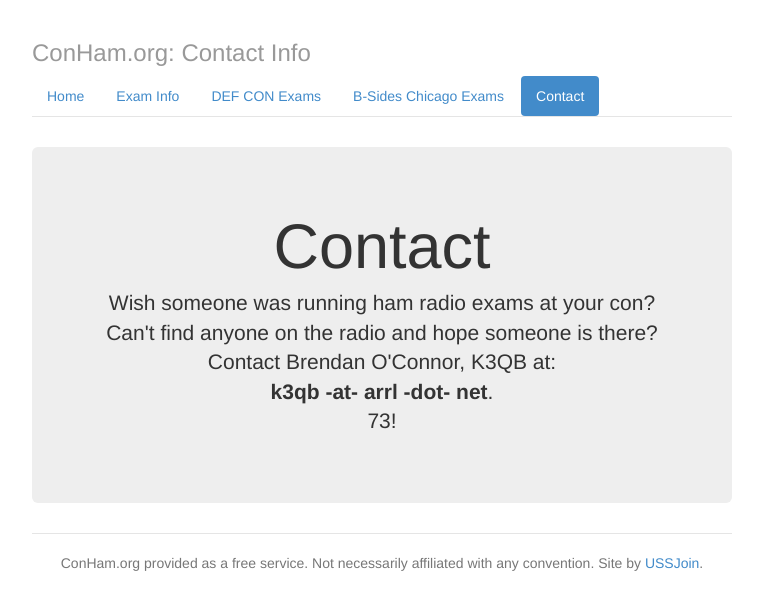
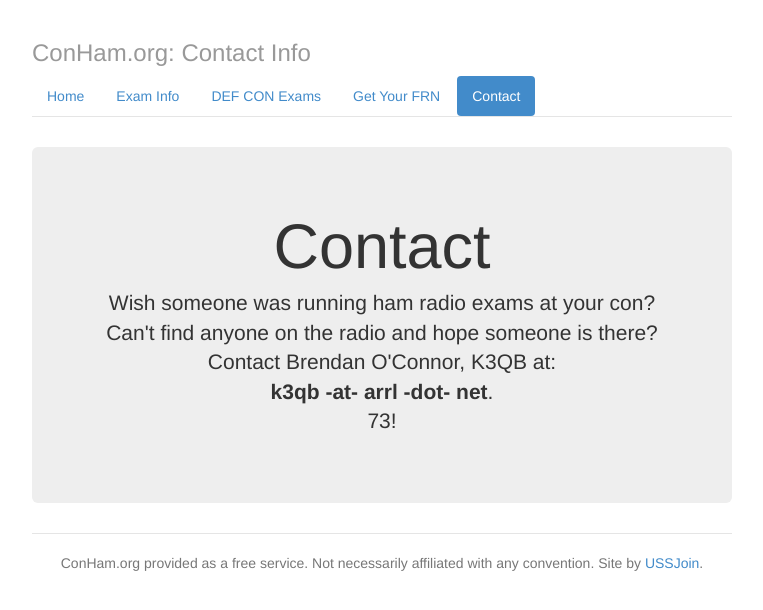
Before and after one commit to ussjoin/conham.org, a plain HTML site: page contact.html in a window 1280 px wide. Shown: the whole page, without its empty margins (258-1021 px from the left). Drawn offline with Linux system fonts and the light colour scheme.

Commit message:
Removing BSC link, adding an FRN link.

```diff
--- a/contact.html
+++ b/contact.html
@@ -31,7 +31,7 @@
           <li><a href="index.html">Home</a></li>
           <li><a href="exams.html">Exam Info</a></li>
           <li><a href="dcexams.html">DEF CON Exams</a></li>
-          <li><a href="chiexams.html">B-Sides Chicago Exams</a></li>
+          <li><a href="https://apps.fcc.gov/coresWeb/publicHome.do">Get Your FRN</a></li>
           <li class="active"><a href="contact.html">Contact</a></li>
         </ul>
       </div>
```
Also changed, not shown: dcexams.html (+1 -1 lines), exams.html (+1 -1 lines), index.html (+1 -1 lines).
